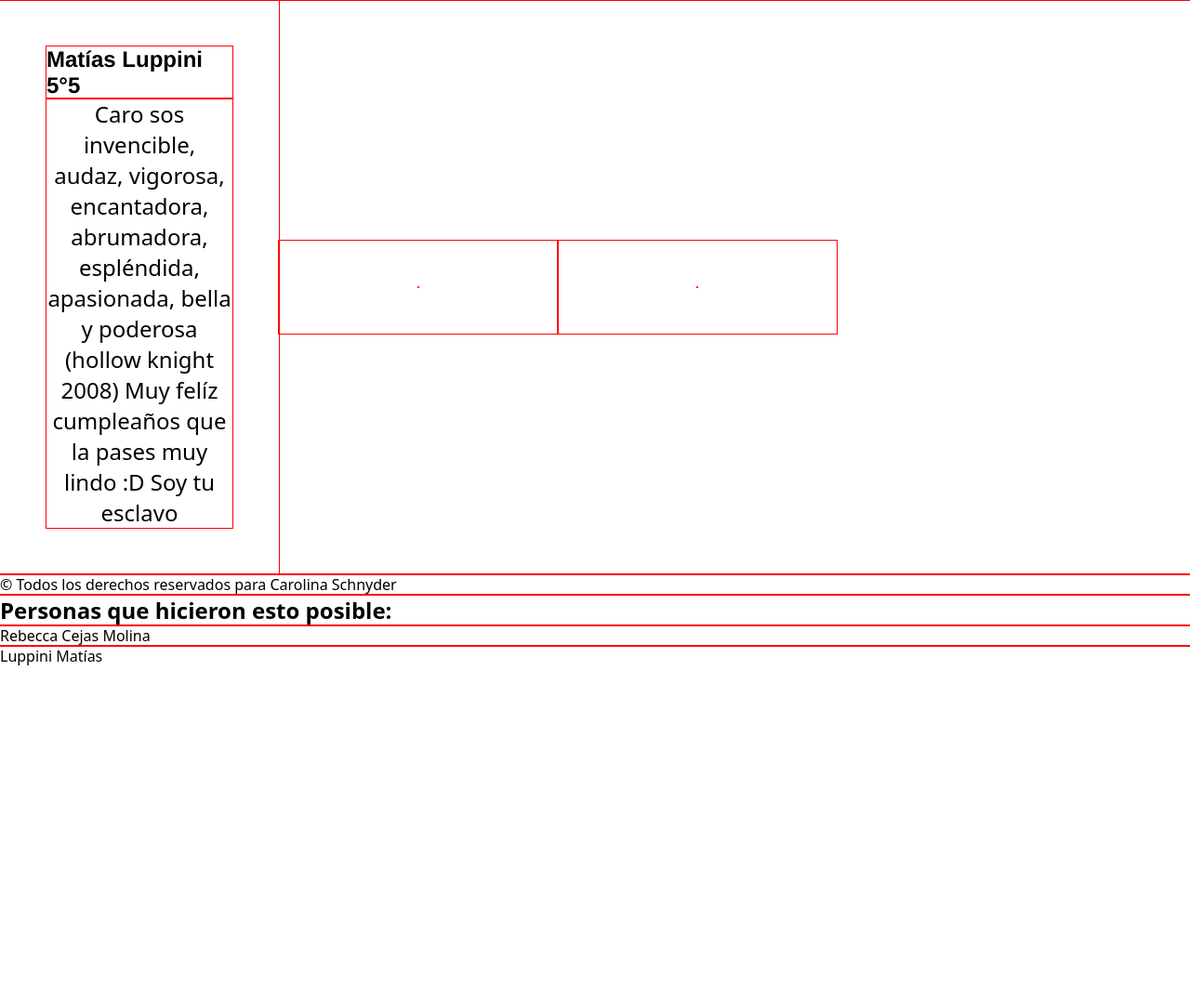
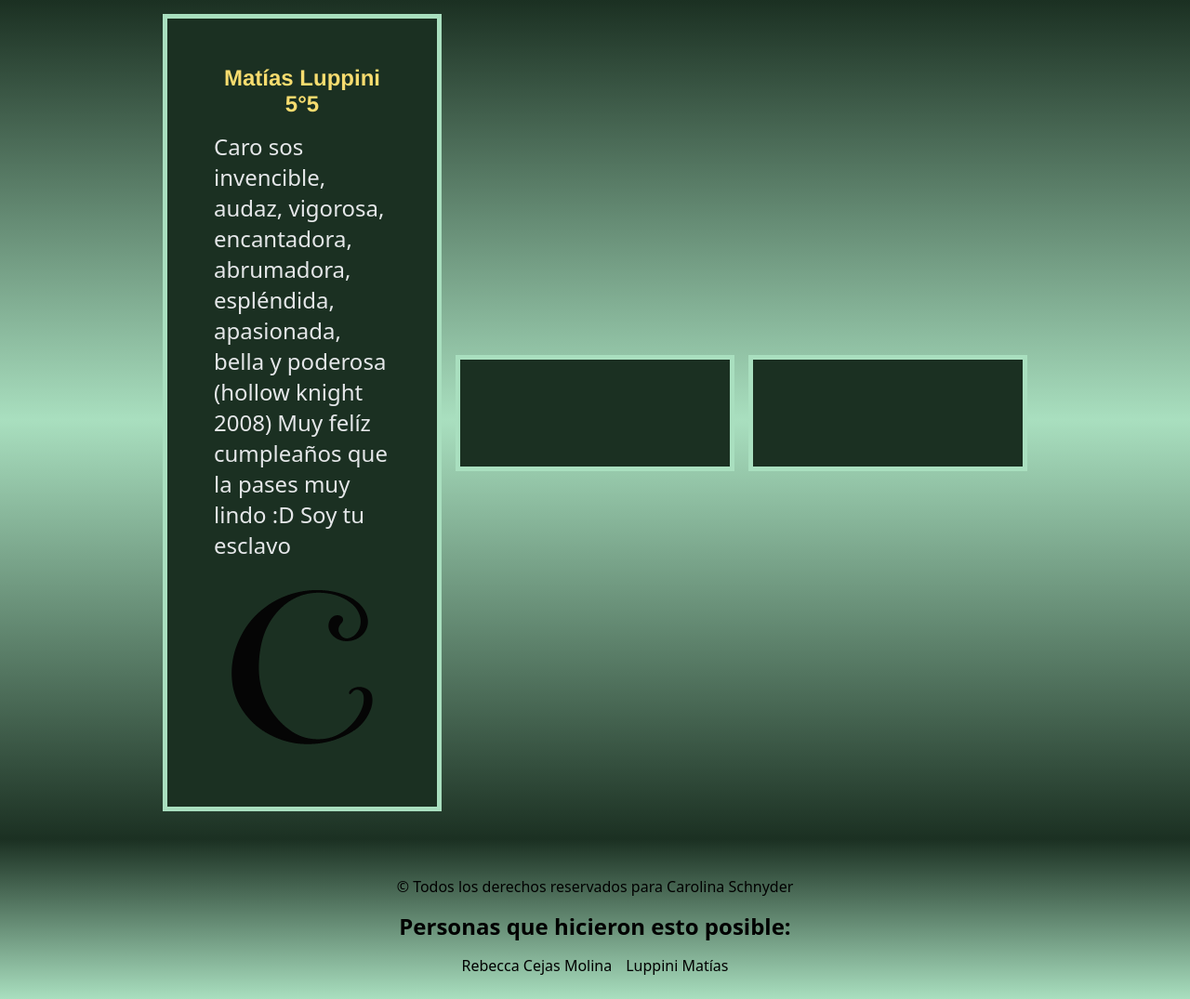
Before and after one commit to Mati9284/LABORATORIO-DE-PROGRAMACION-TP-N-DIFICIL, a plain HTML site: page index.html in a window 1280 px wide. Shown: the part 364-1439 px from the top of the page at 93% size. Before the commit the page ends 1081 px from the top, so only its background shows below. Drawn offline with Linux system fonts and the light colour scheme; a web font is replaced by a local one.

Commit message:
AÑADIDO:
ACTUALIZADO:
- css (index.css sobre todo)
- media y keyframes
- index.html

```diff
--- a/assets/css/components/contenedores.css
+++ b/assets/css/components/contenedores.css
@@ -11,6 +11,10 @@
     flex-direction: column;
 }
 
+.justify-center {
+    justify-content: center;
+}
+
 .space-evenly {
     justify-content: space-evenly;
 }
--- a/assets/css/global/selector-universal.css
+++ b/assets/css/global/selector-universal.css
@@ -2,6 +2,6 @@
     margin: 0;
     padding: 0;
     box-sizing: border-box;
-    outline: 1px solid var(--debug-c) !important;
+    /* outline: 1px solid var(--debug-c) !important; */
     font-family: var(--font-principal);
 }
--- a/assets/css/pages/index.css
+++ b/assets/css/pages/index.css
@@ -11,12 +11,25 @@ body {
     font-family: var(--font-principal);
     text-align: center;
     background-color: var(--bg-color);
-    color: var(--text-color);
+    color: var(--title-color);
+}
+
+#encabezado h1, #encabezado h2 {
+    animation: opacityONOFF 1s ease;
+}
+
+main {
+    width: 100%;
+    height: 100%;
+    padding-bottom: 15px;
+    background: linear-gradient(to top,var(--bg-color),var(--detail-color),var(--bg-color));
 }
 
 #contenedor-cards {
     width: 100%;
     height: 100%;
+    padding: 15px;
+    gap: 15px;
     background-color: var();
 }
 
@@ -24,26 +37,75 @@ body {
     width: 300px;
     height: 100%;
     padding: 50px;
-    background-color: var(--bg-color2);
+    gap: 15px;
+    background-color: var(--bg-color);
+    border: 5px #A9DFBF solid;
+    animation: positionXBOTTOMUP 1s ease-out;
 }
 
 .cards h3 {
     font-size: 1.5rem;
     font-family: var(--font-1);
+    text-align: center;
+    color: var(--title-color);
 }
 
 .cards p {
     font-size: 1.5rem;
     font-family: var(--font-principal);
+    color: var(--text-color);
+}
+
+.cards img {
+    width: 100%;
+    object-fit: contain;
+    height: 200px;
+}
+
+footer {
+    width: 100%;
+    height: 100%;
+    padding: 25px;
+    background: linear-gradient(to top, var(--detail-color), var(--bg-color));
+}
+
+footer header {
+    width: 100%;
+    height: 100%;
+    min-height: 100px;
     text-align: center;
 }
 
+footer section {
+    width: 100%;
+    height: 100%;
+    gap: 15px;
+}
+
+@keyframes opacityONOFF {
+    from {
+        opacity: 0;
+    }
+    to {
+        opacity: 1;
+    }
+}
+
+@keyframes positionXBOTTOMUP {
+    from {
+        transform:translateY(40px);
+    }
+    to {
+        transform:translateY(0px);
+    }
+}
 
 @media (max-width:500px) {
     #encabezado {
         padding: 30px;
         font-size: 1.5rem;
     }
+
 }
 
 @media (max-width:400px) {
--- a/index.html
+++ b/index.html
@@ -24,15 +24,16 @@
         <h2>Te invitamos a que la recorras</h2>
     </header>
     <main>
-        <section class="contenedor wrap" id="contenedor-cards">
+        <section class="contenedor wrap justify-center" id="contenedor-cards">
             <script src="js/cards.js"></script>
         </section>
     </main>
-    <footer>
-        <p>&copy; Todos los derechos reservados para Carolina Schnyder</p>
-        <h2>Personas que hicieron esto posible:</h2>
-        <section>
-
+    <footer class="contenedor wrap justify-center">
+        <header class="contenedor space-evenly column">
+            <p>&copy; Todos los derechos reservados para Carolina Schnyder</p>
+            <h2>Personas que hicieron esto posible:</h2>
+        </header>
+        <section class="contenedor wrap justify-center">
             <p>Rebecca Cejas Molina</p>
             <p>Luppini Matías</p>
         </section>
--- a/js/cards.js
+++ b/js/cards.js
@@ -10,7 +10,7 @@ const datos = [
         Muy felíz cumpleaños que la pases muy lindo :D
         Soy tu esclavo
         `,
-        imagen: "",
+        imagen: "Logo caro.svg",
     },
     {
         titulo: "",
@@ -40,7 +40,7 @@ datos.forEach(datos_foreach => {
         <article class="contenedor column cards">
             <h3>${datos_foreach["titulo"]}</h3>
             <p>${datos_foreach["descripcion"]}</p>
-            <img src="${datos_foreach["imagen"]}" alt="${datos_foreach["titulo"]}">
+            <img src="assets/img/${datos_foreach["imagen"]}" alt="${datos_foreach["titulo"]}">
         </article>
     `;
     }
```
